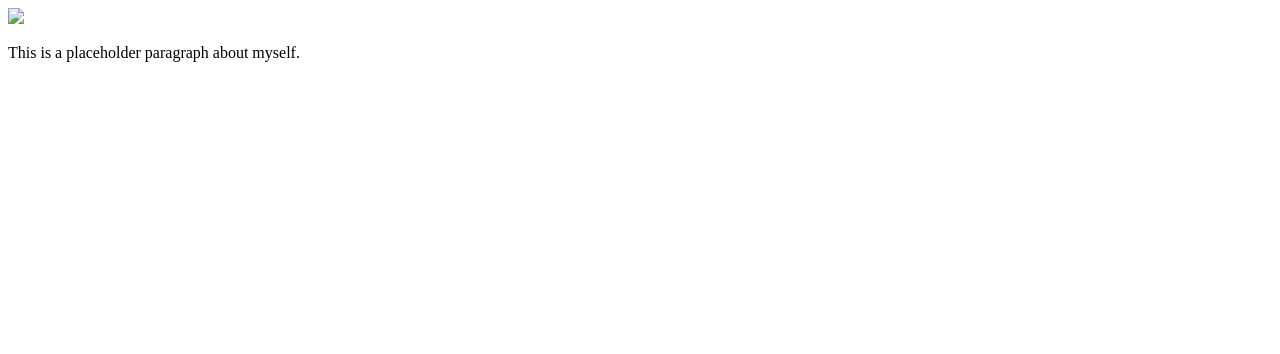
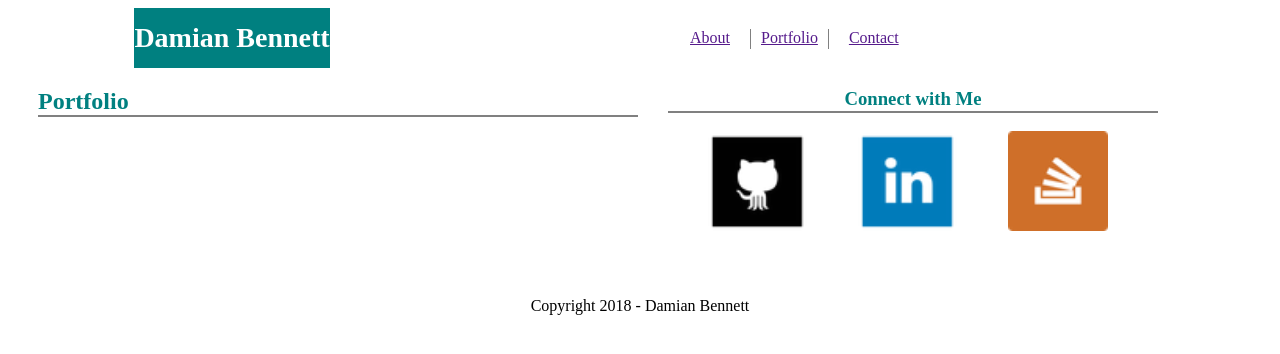
Before and after one commit to maogdamian/Basic-Portfolio, a plain HTML site: page index.html in a window 1280 px wide. Drawn offline with Linux system fonts and the light colour scheme.

Commit message:
Added starting CSS and images

```diff
--- a/assets/css/style.css
+++ b/assets/css/style.css
@@ -0,0 +1,120 @@
+.header {
+	width: 100%;
+	height: 60px;
+}
+.Title {
+	float: left;
+	width: 50%;
+	text-align: center;
+	margin: auto;
+	padding: auto;
+	line-height: 60px;
+}
+#Name {
+	display: inline-block;
+	float: left;
+	width: auto;
+	text-align: center;
+	vertical-align: middle;
+	background-color: teal;
+	margin-left: 20%;
+	font-size: 28px;
+	color: white;
+	font-weight: bolder;
+}
+.NavMenu {
+	height: 60px;
+	float: left;
+}
+.mainblock {
+	clear: both;
+	float: left;
+	width: 600px;
+	height: auto;
+	padding: 0 5px;
+	margin: 0 25px;
+	background-color: white;
+}
+.maintitle {
+	color: teal;
+	width: 100%;
+	border-bottom: solid 2px gray;
+}
+#profilepic {
+	float: left;
+	display: inline-block;
+	height: 150px;
+	width: auto;
+}
+.ContactLinks {
+	float: left;
+	width: auto;
+	height: auto;
+	background-color: white;
+	margin-top: 0px;
+}
+.contacttitle {
+	text-align: center;
+	width: 100%;
+	line-height: 24px;
+	border-bottom: solid 2px gray;
+}
+.ContactLinks-ul {
+	list-style-type: none;
+	width: 100%;
+	margin: auto;
+}
+.ContactLinks-li {
+	float: left;
+	display: inline-block;
+	width: 150px;
+	height: 150px;
+}
+.ContactLinks img {
+	height: 100px;
+	width: 100px;
+}
+.ContactLinks h3 {
+	color: teal;
+}
+.footer {
+	clear: both;
+	height: 50px;
+	text-align: center;
+	line-height:50px;
+}
+.NavMenu-ul {
+	list-style-type: none;
+}
+.NavMenu-li {
+	float: left;
+	margin: 5px 10px;
+	height: 20px;
+}
+#middlecell{
+	border-right: solid 1px gray;
+	border-left: solid 1px gray;
+	padding: 0 10px;
+	margin: 5px 10px;
+}
+.portitems{
+	list-style-type: none;
+}
+.portitem{
+	float: left;
+	height: 250px;
+	width: 200px;
+	text-align: center;
+}
+.portitem-img{
+	height: 200px;
+	width: 200px;
+	overflow: hidden;
+}
+.portitem-txt{
+	background-color: black;
+	color: white;
+	float: left;
+	width: 100%;
+	margin-top: -10px;
+}
--- a/index.html
+++ b/index.html
@@ -1,10 +1,38 @@
-<!DOCTYPE HTML>
-<html lang="en-us">
+<!doctype html>
 <html>
-	<head>
-		<!-- This is how you insert a comment in your code -->
-		<title>About Me</title>
-	</head>
-	<img src="image.jpg">
-	<p>This is a placeholder paragraph about myself.</p>
-	</html>
+<head>
+<meta charset="utf-8">
+<title>Student Bio - Damian Bennett</title>
+
+<link href="assets/css/style.css" rel="stylesheet" type="text/css">
+</head>
+
+<body class="container">
+<div class="header">
+  <div class="Title">
+    <div id="Name">Damian Bennett</div>
+  </div>
+  <div class="NavMenu">
+    <ul class="NavMenu-ul">
+      <li class="NavMenu-li" id="firstcell"><a href="">About</a></li>
+      <li class="NavMenu-li" id="middlecell"><a href="">Portfolio</a></li>
+      <li class="NavMenu-li" id="lastcell"><a href="">Contact</a></li>
+    </ul>
+  </div>
+</div>
+<div class="mainblock">
+  <h2 class="maintitle">Portfolio</h2>
+
+</div>
+<div class="ContactLinks">
+  <h3 class="contacttitle">Connect with Me</h3>
+  <ul class="ContactList-ul">
+    <li class="ContactLinks-li"><a href="https://github.com/maogdamian"><img src="assets/images/github.png" alt="GitHub Tile" title="See Damian Bennett's GitHub"></a></li>
+    <li class="ContactLinks-li"><a href="https://www.linkedin.com/in/damian-bennett-1577682a
+"><img src="assets/images/linkedin.png" alt="Linkin Tile" title="See Damian Bennett on Linkin"></a></li>
+    <li class="ContactLinks-li"><a href="https://stackoverflow.com/users/9157411/damian-bennett"><img src="assets/images/overstack.png" alt="StackOverflow Tile" title="See Damian Bennett's StackOverflow Profile"></a></li>
+  </ul>
+</div>
+<div class="footer">Copyright 2018 - Damian Bennett</div>
+</body>
+</html>
```
Also changed, not shown: assets/images/github.png (added), assets/images/linkedin.png (added), assets/images/overstack.png (added).
